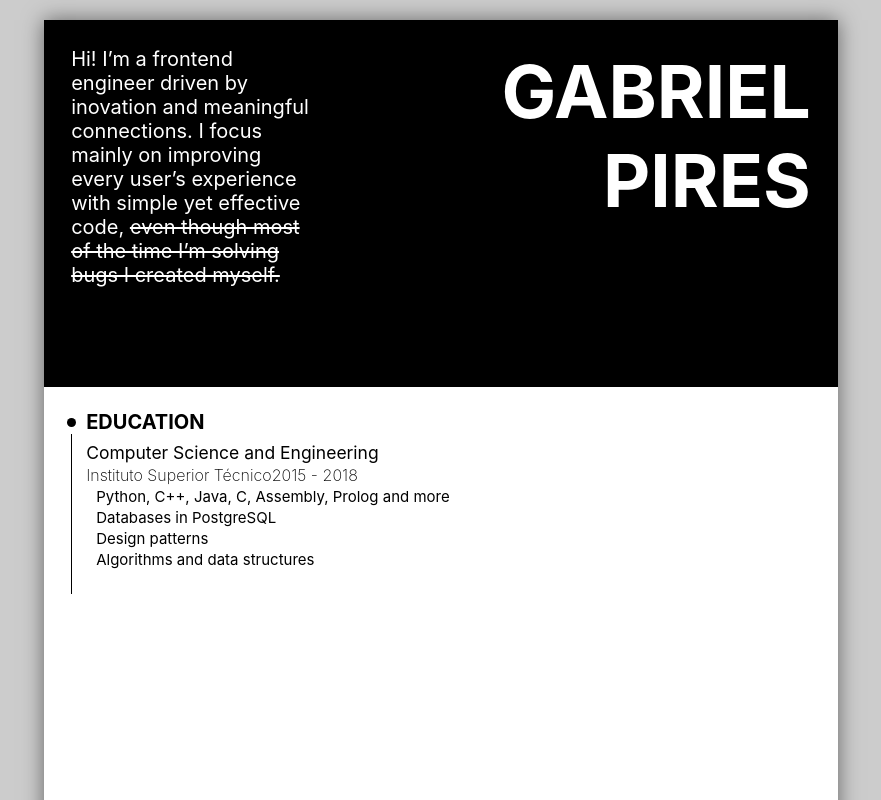
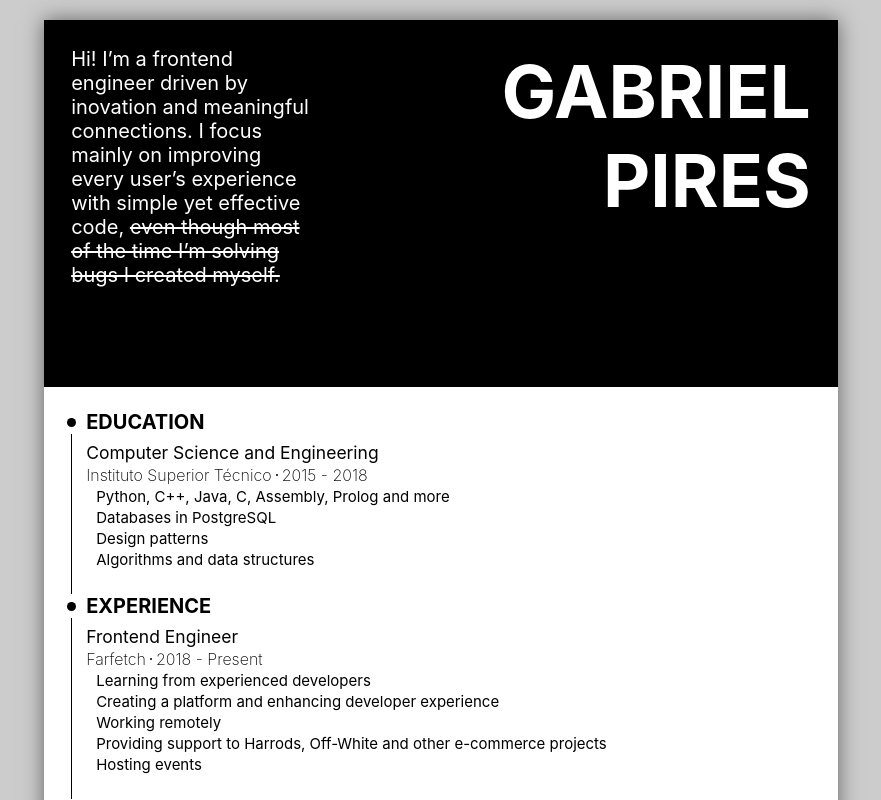
Before and after one commit to gabrielfmp/my-portfolio, a React (Create React App) app: page / in a window 1280 px wide. Shown: the top 800 px of the page, without its empty margins (199-1080 px from the left). Built offline with nearby package versions, Linux system fonts and the light colour scheme.

Commit message:
feat: Add experience segment
This adds the experience segment, tweaking the `ExperienceCard` component and adding a missing dot, which was named `miniDot`.

```diff
--- a/package.json
+++ b/package.json
@@ -37,6 +37,7 @@
       "last 1 safari version"
     ]
   },
+  "homepage": "https://gabrielfmp.github.io/my-portfolio",
   "devDependencies": {
     "babel-plugin-macros": "^2.8.0",
     "eslint-plugin-sort-imports-es6-autofix": "^0.5.0",
--- a/src/App.tsx
+++ b/src/App.tsx
@@ -1,4 +1,4 @@
-import { Dot, Education, Page, Title, Wrapper } from './styles';
+import { Dot, Education, Experience, Page, Title, Wrapper } from './styles';
 import { ExperienceCard } from './components/experience-card';
 import { Global } from './Global';
 import { Header } from './components/header';
@@ -30,6 +30,24 @@ const App = () => {
             ]}
           />
         </Education>
+        <Experience>
+          <Wrapper>
+            <Dot/>
+            <Title>Experience</Title>
+          </Wrapper>
+          <ExperienceCard
+            role="Frontend Engineer"
+            place="Farfetch"
+            startYear={2018}
+            description={[
+              'Learning from experienced developers',
+              'Creating a platform and enhancing developer experience',
+              'Working remotely',
+              'Providing support to Harrods, Off-White and other e-commerce projects',
+              'Hosting events'
+            ]}
+          />
+        </Experience>
       </Page>
     </div>
   );
--- a/src/components/experience-card/ExperienceCard.tsx
+++ b/src/components/experience-card/ExperienceCard.tsx
@@ -1,4 +1,4 @@
-import { DescriptionItem, DescriptionList, ExperienceCardWrapper, Role, ThinText } from './styles';
+import { DescriptionItem, DescriptionList, ExperienceCardWrapper, MiniDot, Role, ThinText, TimeAndPlaceWrapper } from './styles';
 import React from 'react';
 
 const ExperienceCard: React.FC<{
@@ -16,11 +16,14 @@ const ExperienceCard: React.FC<{
     }) => (
     <ExperienceCardWrapper>
         <Role>{role}</Role>
-        <ThinText>{place}</ThinText>
-        <ThinText>{startYear} - {endYear}</ThinText>
+        <TimeAndPlaceWrapper>
+            <ThinText>{place}</ThinText>
+            <MiniDot/>
+            <ThinText>{`${startYear} - ${endYear || 'Present'}`}</ThinText>
+        </TimeAndPlaceWrapper>
         <DescriptionList>
-            {description.map(description =>
-                <DescriptionItem>{description}</DescriptionItem>
+            {description.map((description, i) =>
+                <DescriptionItem key={i}>{description}</DescriptionItem>
             )}
         </DescriptionList>
     </ExperienceCardWrapper>
--- a/src/components/experience-card/styles.ts
+++ b/src/components/experience-card/styles.ts
@@ -6,8 +6,7 @@ export const Role = styled.p`
 `;
 
 export const ThinText = styled.p`
-    display: inline-block;
-    margin: 0.2rem 0;
+    margin: 0;
     font-size: 1.6rem;
     font-weight: 200;
 `;
@@ -28,3 +27,16 @@ export const ExperienceCardWrapper = styled.div`
     border-left: 0.1rem solid #000;
     padding: 0.8rem 0 2.3rem 1.4rem;
 `;
+
+export const TimeAndPlaceWrapper = styled.div`
+    display: flex;
+    margin: 0.2rem 0;
+`;
+
+export const MiniDot = styled.div`
+    margin: auto 0.4rem;
+    border-radius: 50%;
+    width: 0.2rem;
+    height: 0.2rem;
+    background-color: #000;
+`;
--- a/src/styles.ts
+++ b/src/styles.ts
@@ -30,3 +30,7 @@ export const Dot = styled.div`
 export const Wrapper = styled.div`
     display: flex;
 `;
+
+export const Experience = styled.div`
+    margin-left: 2.3rem;
+`;
```
